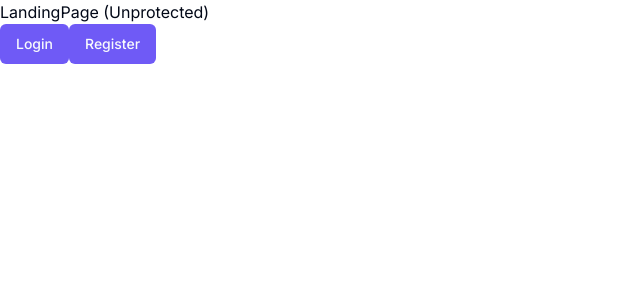
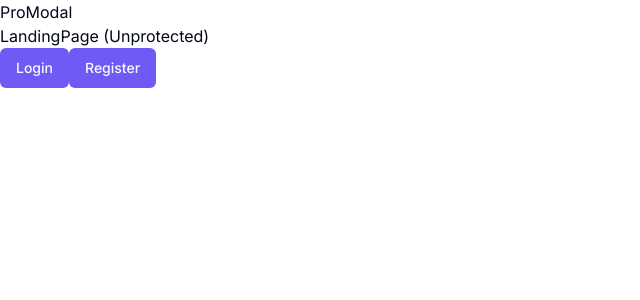
Before and after one commit to penguinboots/ai-saas, a Next.js app: page / in a window 1280 px wide. Shown: the top 300 px of the page, without its empty margins (0-640 px from the left). Built offline with nearby package versions, Linux system fonts and the light colour scheme.

Commit message:
build pro modal provider

```diff
--- a/app/layout.tsx
+++ b/app/layout.tsx
@@ -2,6 +2,7 @@ import "./globals.css";
 import type { Metadata } from "next";
 import { Inter } from "next/font/google";
 import { ClerkProvider } from "@clerk/nextjs";
+import { ModalProvider } from "@/components/ModalProvider";
 
 const inter = Inter({ subsets: ["latin"] });
 
@@ -18,7 +19,10 @@ export default function RootLayout({
   return (
     <ClerkProvider>
       <html lang="en">
-        <body className={inter.className}>{children}</body>
+        <body className={inter.className}>
+          <ModalProvider />
+          {children}
+        </body>
       </html>
     </ClerkProvider>
   );
--- /dev/null
+++ b/components/ModalProvider.tsx
@@ -0,0 +1,21 @@
+"use client";
+
+import { useEffect, useState } from "react";
+import ProModal from "./ProModal";
+
+export const ModalProvider = () => {
+  const [isMounted, setIsMounted] = useState(false);
+  useEffect(() => {
+    setIsMounted(true);
+  }, []);
+
+  if (!isMounted) {
+    return null;
+  }
+
+  return (
+    <>
+      <ProModal />
+    </>
+  )
+};
--- /dev/null
+++ b/components/ProModal.tsx
@@ -0,0 +1,8 @@
+
+const ProModal = () => {
+  return (
+    <div>ProModal</div>
+  )
+}
+
+export default ProModal
```
